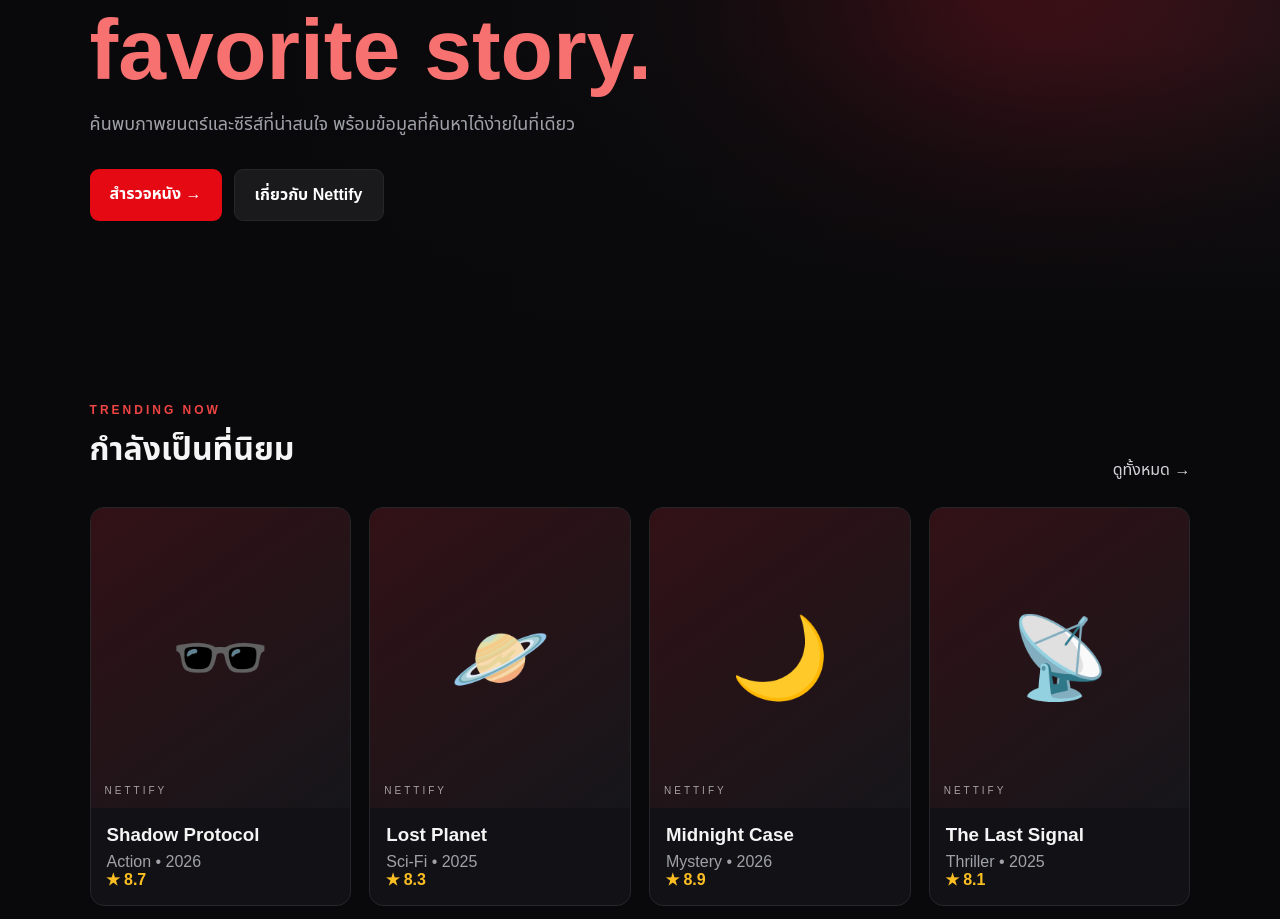
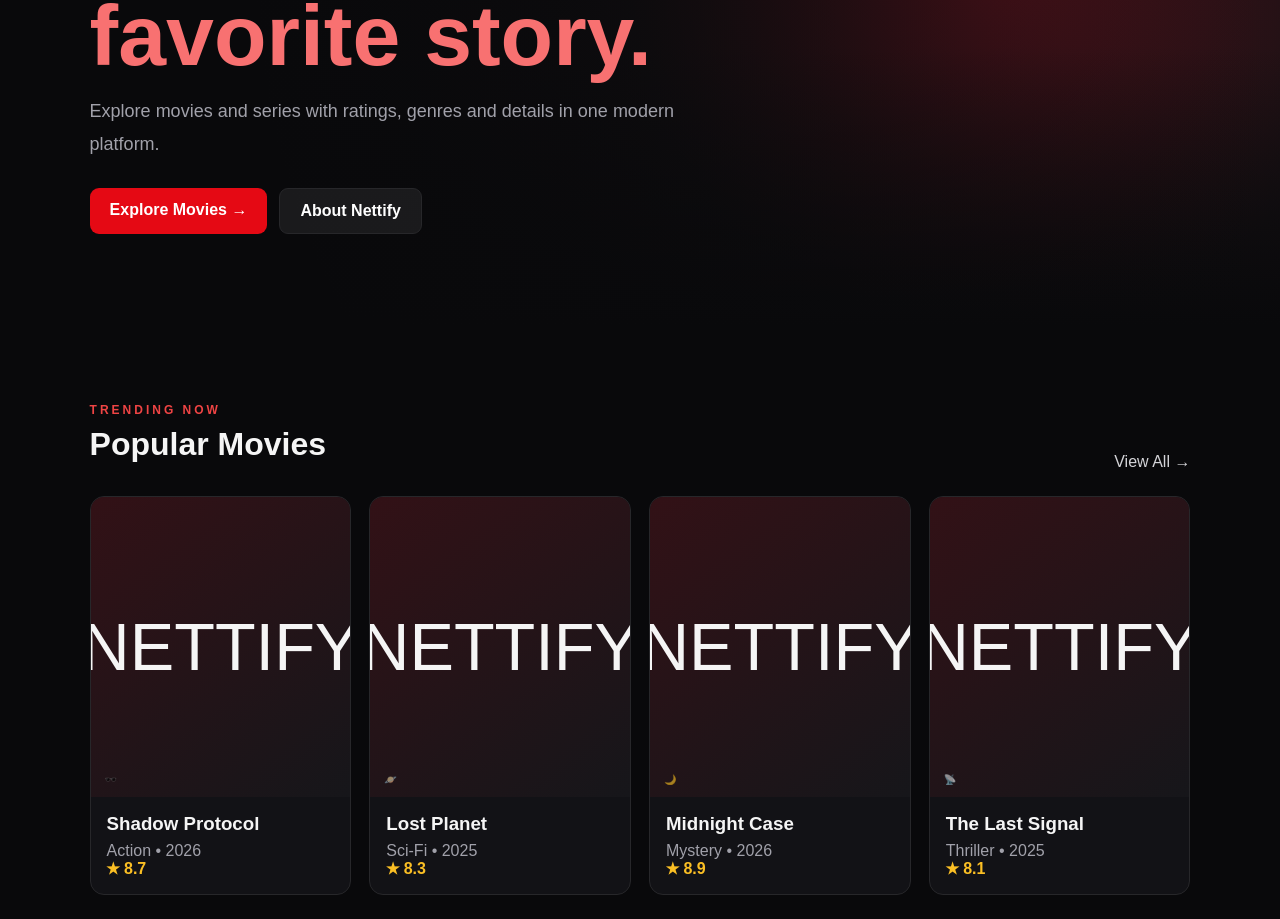
Before and after one commit to Zohaibcode740/.Net-websit, a Next.js app: page / in a window 1280 px wide. Shown: the part 313-1232 px from the top of the page. Built offline with nearby package versions, Linux system fonts and the light colour scheme.

Commit message:
Update page.tsx

```diff
--- a/app/page.tsx
+++ b/app/page.tsx
@@ -1,41 +1,159 @@
 import Link from "next/link";
 
 const movies = [
-  { title: "Shadow Protocol", genre: "Action", year: 2026, rating: "8.7", icon: "🕶️" },
-  { title: "Lost Planet", genre: "Sci-Fi", year: 2025, rating: "8.3", icon: "🪐" },
-  { title: "Midnight Case", genre: "Mystery", year: 2026, rating: "8.9", icon: "🌙" },
-  { title: "The Last Signal", genre: "Thriller", year: 2025, rating: "8.1", icon: "📡" },
+  {
+    title: "Shadow Protocol",
+    genre: "Action",
+    year: 2026,
+    rating: "8.7",
+    icon: "🕶️",
+  },
+  {
+    title: "Lost Planet",
+    genre: "Sci-Fi",
+    year: 2025,
+    rating: "8.3",
+    icon: "🪐",
+  },
+  {
+    title: "Midnight Case",
+    genre: "Mystery",
+    year: 2026,
+    rating: "8.9",
+    icon: "🌙",
+  },
+  {
+    title: "The Last Signal",
+    genre: "Thriller",
+    year: 2025,
+    rating: "8.1",
+    icon: "📡",
+  },
 ];
 
 export default function Home() {
   return (
-    <>
+    <main>
+
       <section className="hero">
         <div className="hero-content">
-          <span className="badge">NETTIFY ORIGINAL</span>
-          <h1>Discover your next<br /><span>favorite story.</span></h1>
-          <p>ค้นพบภาพยนตร์และซีรีส์ที่น่าสนใจ พร้อมข้อมูลที่ค้นหาได้ง่ายในที่เดียว</p>
+
+          <span className="badge">
+            ✦ NETTIFY ORIGINAL
+          </span>
+
+          <h1>
+            Discover your next
+            <br />
+            <span>favorite story.</span>
+          </h1>
+
+          <p>
+            Explore movies and series with ratings,
+            genres and details in one modern platform.
+          </p>
+
+
           <div className="actions">
-            <Link href="/movies" className="btn primary">สำรวจหนัง →</Link>
-            <Link href="/about" className="btn secondary">เกี่ยวกับ Nettify</Link>
+
+            <Link
+              href="/movies"
+              className="btn primary"
+              aria-label="Explore movies"
+            >
+              Explore Movies →
+            </Link>
+
+
+            <Link
+              href="/about"
+              className="btn secondary"
+              aria-label="Learn about Nettify"
+            >
+              About Nettify
+            </Link>
+
           </div>
+
         </div>
       </section>
 
+
+
       <section className="section">
+
         <div className="section-head">
-          <div><span className="eyebrow">TRENDING NOW</span><h2>กำลังเป็นที่นิยม</h2></div>
-          <Link href="/movies" className="view-all">ดูทั้งหมด →</Link>
+
+          <div>
+            <span className="eyebrow">
+              TRENDING NOW
+            </span>
+
+            <h2>
+              Popular Movies
+            </h2>
+          </div>
+
+
+          <Link
+            href="/movies"
+            className="view-all"
+          >
+            View All →
+          </Link>
+
         </div>
+
+
+
         <div className="grid">
-          {movies.map((m) => (
-            <article className="movie-card" key={m.title}>
-              <div className="poster">{m.icon}<span>NETTIFY</span></div>
-              <div className="card-info"><h3>{m.title}</h3><p>{m.genre} • {m.year}</p><strong>★ {m.rating}</strong></div>
+
+          {movies.map((movie) => (
+
+            <article
+              className="movie-card"
+              key={movie.title}
+            >
+
+              <div className="poster">
+
+                <span className="movie-icon">
+                  {movie.icon}
+                </span>
+
+                <small>
+                  NETTIFY
+                </small>
+
+              </div>
+
+
+              <div className="card-info">
+
+                <h3>
+                  {movie.title}
+                </h3>
+
+
+                <p>
+                  {movie.genre} • {movie.year}
+                </p>
+
+
+                <strong>
+                  ★ {movie.rating}
+                </strong>
+
+              </div>
+
             </article>
+
           ))}
+
         </div>
+
       </section>
-    </>
+
+    </main>
   );
 }
```
